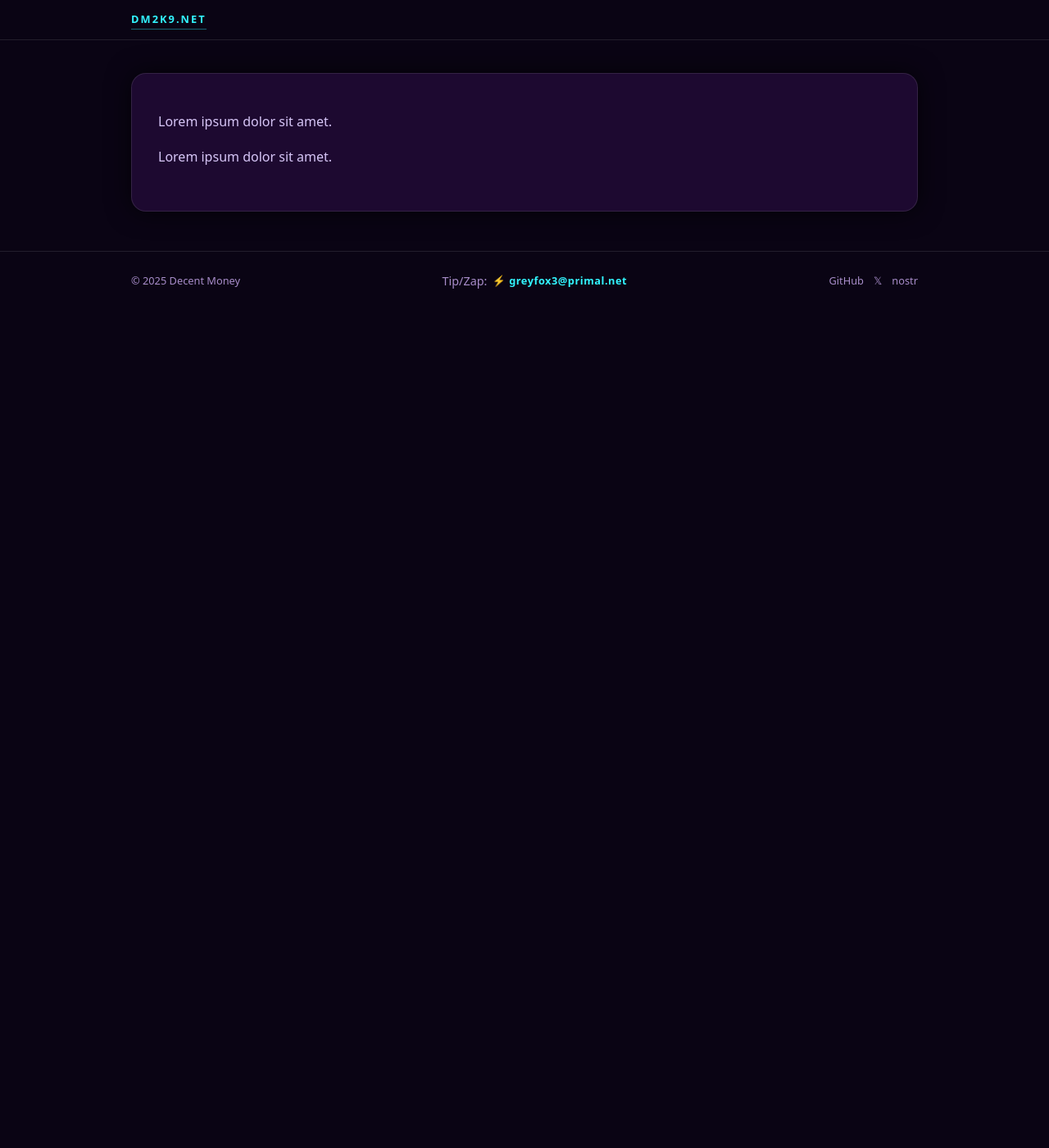
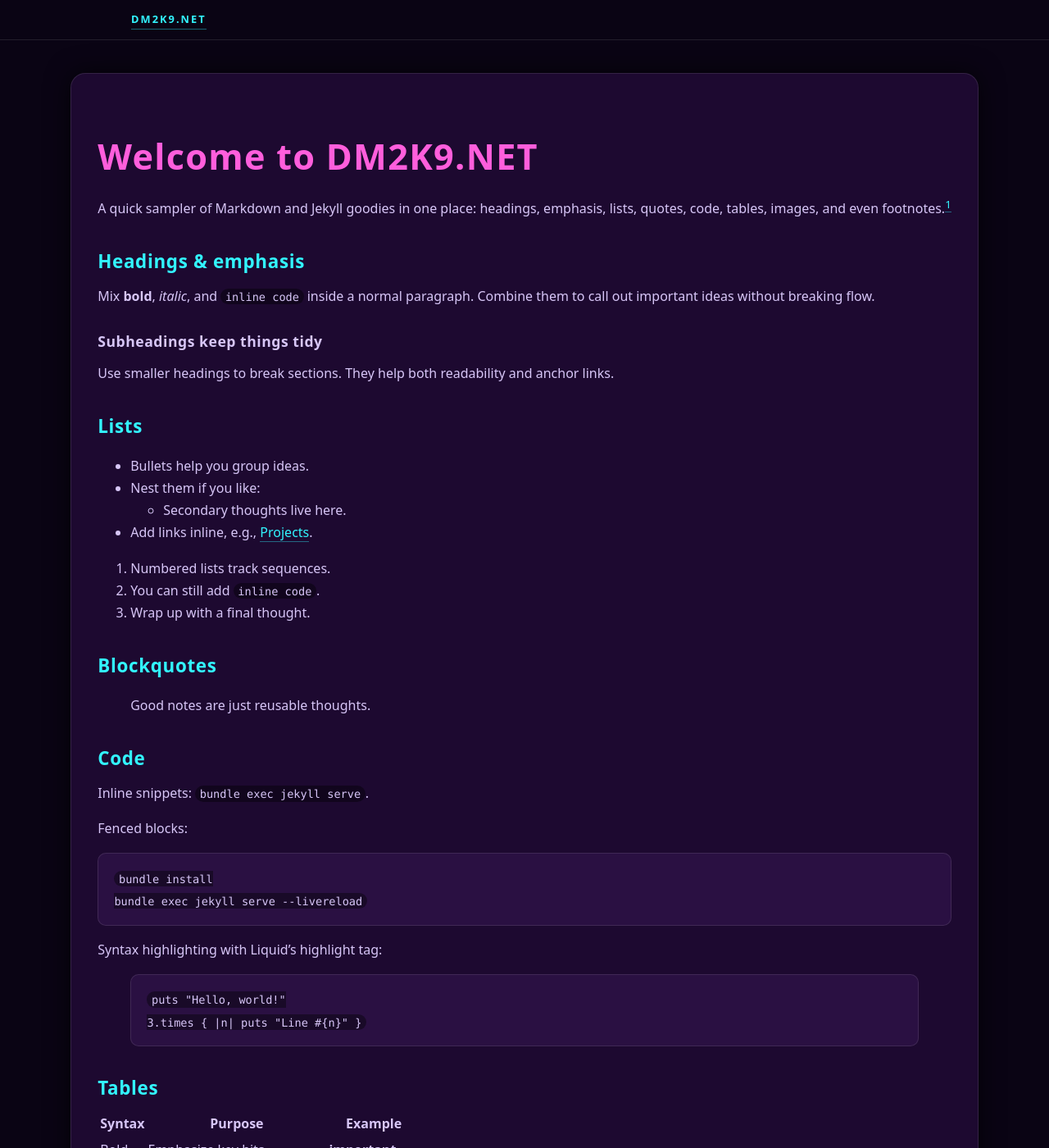
Before and after one commit to decent-money/decent-money.github.io, a Jekyll site: the page built from _posts/2025-11-20-hello-world.md, in a window 1280 px wide and 1400 px high. Shown: the whole window at 82% size. Built offline with Jekyll 4.4.1, drawn with Linux system fonts in a browser that asks for light colours; some of the changed text lies outside the part shown.

Commit message:
Post functionality tests.

````diff
--- a/_posts/2025-11-20-hello-world.md
+++ b/_posts/2025-11-20-hello-world.md
@@ -1,13 +1,77 @@
 ---
 layout: default
 title: "Hello World"
-description: "First test post."
+description: "A quick tour of the Markdown bits you get for free with Jekyll."
 ---
 
-<p>
-Lorem ipsum dolor sit amet.
-</p>
+# Welcome to DM2K9.NET
 
-<p>
-Lorem ipsum dolor sit amet.
-</p>
+A quick sampler of Markdown and Jekyll goodies in one place: headings, emphasis, lists, quotes, code, tables, images, and even footnotes.[^footnote-demo]
+
+## Headings & emphasis
+
+Mix **bold**, _italic_, and `inline code` inside a normal paragraph. Combine them to call out important ideas without breaking flow.
+
+### Subheadings keep things tidy
+
+Use smaller headings to break sections. They help both readability and anchor links.
+
+## Lists
+
+- Bullets help you group ideas.
+- Nest them if you like:
+  - Secondary thoughts live here.
+- Add links inline, e.g., [Projects]({{ "/projects" | relative_url }}).
+
+1. Numbered lists track sequences.
+2. You can still add `inline code`.
+3. Wrap up with a final thought.
+
+## Blockquotes
+
+> Good notes are just reusable thoughts.
+
+## Code
+
+Inline snippets: `bundle exec jekyll serve`.
+
+Fenced blocks:
+
+```bash
+bundle install
+bundle exec jekyll serve --livereload
+```
+
+Syntax highlighting with Liquid’s highlight tag:
+
+{% highlight ruby %}
+puts "Hello, world!"
+3.times { |n| puts "Line #{n}" }
+{% endhighlight %}
+
+## Tables
+
+| Syntax  | Purpose                   | Example                 |
+| ------- | ------------------------- | ----------------------- |
+| Bold    | Emphasize key bits        | **important**           |
+| Code    | Show commands or snippets | `jekyll build`          |
+| Links   | Point to other content    | [Home]({{ "/" | relative_url }}) |
+
+## Images & media
+
+Inline image with alt text:
+
+![DM2K9 neon logo]({{ "/dm2k9_logo.png" | relative_url }})
+
+## Horizontal rules
+
+Use them to mark a shift in topic.
+
+---
+
+## Footnotes
+
+You can add extra context without cluttering the main text.[^another-note]
+
+[^footnote-demo]: Markdown footnotes are rendered at the bottom of the page automatically.
+[^another-note]: They also support Markdown inside the footnote content.
--- a/axa/index.html
+++ b/axa/index.html
@@ -1,7 +1,7 @@
 ---
 layout: default
 title: "AXA"
-date: 2024-11-28
+date: 2024-11-22
 summary: "X social media character alignment grid."
 show_on_home: true
 type: "project"
````
Also changed, not shown: _posts/2025-11-23-test.md (added, +8 -0 lines).
